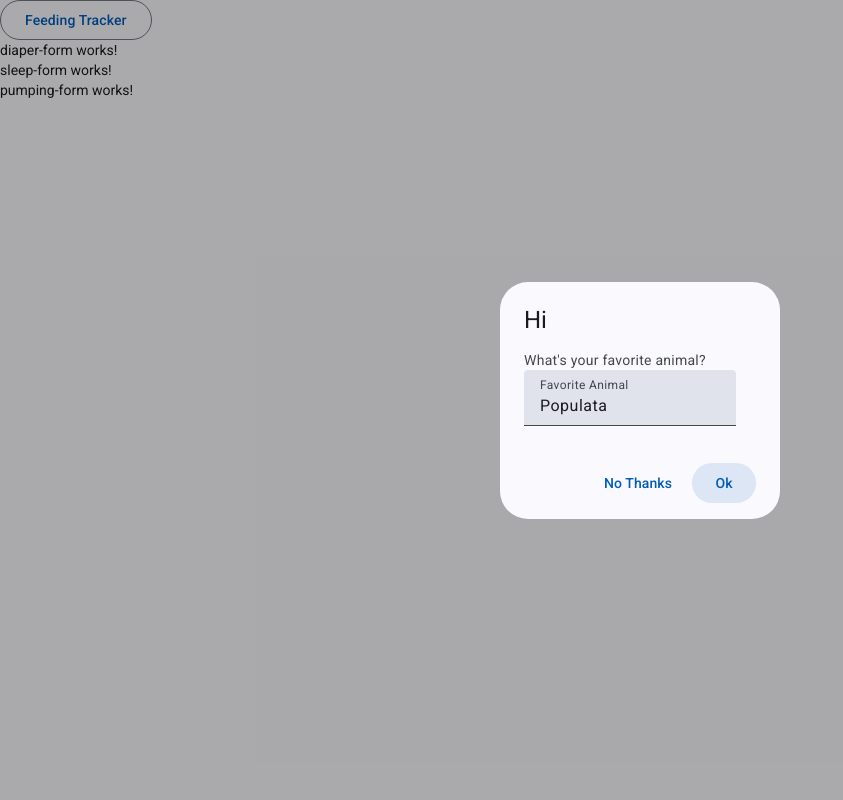
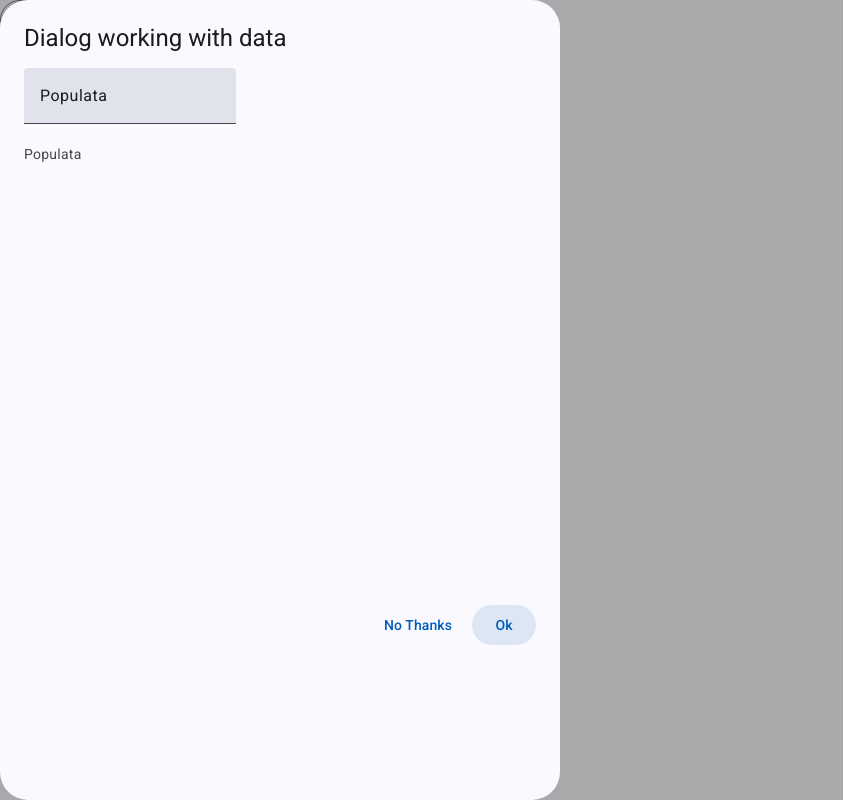
Before and after one commit to connorphu/Milk-and-Moon, an Angular app in the folder Web/: page /log in a window 1280 px wide. Both pictures are taken after a click on the button "Feeding Tracker". Shown: the whole page, without its empty margins (0-843 px from the left). Built offline with nearby package versions, Linux system fonts and the light colour scheme.

Commit message:
feeding tracker form

```diff
--- a/Web/src/app/features/log/feeding/dialog/feeding-dialog.html
+++ b/Web/src/app/features/log/feeding/dialog/feeding-dialog.html
@@ -1,10 +1,9 @@
-<h2 mat-dialog-title>Hi </h2>
+<h2 mat-dialog-title>Dialog working with data</h2>
 <mat-dialog-content>
-  <p>What's your favorite animal?</p>
   <mat-form-field>
-    <mat-label>Favorite Animal</mat-label>
-    <input matInput [(ngModel)]="data.name" />
+    <input matInput [(ngModel)]="data.name">
   </mat-form-field>
+  <p>{{data.name}}</p>
 </mat-dialog-content>
 <mat-dialog-actions>
   <button matButton (click)="onNoClick()">No Thanks</button>
--- a/Web/src/app/features/log/feeding/feeding-form.ts
+++ b/Web/src/app/features/log/feeding/feeding-form.ts
@@ -8,7 +8,7 @@ import { FeedingDialog } from './dialog/feeding-dialog';
 
 @Component({
   selector: 'app-feeding-form',
-  imports: [FormsModule, MatButtonModule, MatFormFieldModule, MatTimepickerModule, FeedingDialog],
+  imports: [FormsModule, MatButtonModule, MatFormFieldModule, MatTimepickerModule],
   templateUrl: './feeding-form.html',
   styleUrl: './feeding-form.css',
 })
@@ -17,6 +17,8 @@ export class FeedingForm {
 
   openDialog(): void {
     const dialogRef = this.dialog.open(FeedingDialog, {
+      height: '100%',
+      width: '100%',
       data: {name: 'Populata'},
     });
 
```
